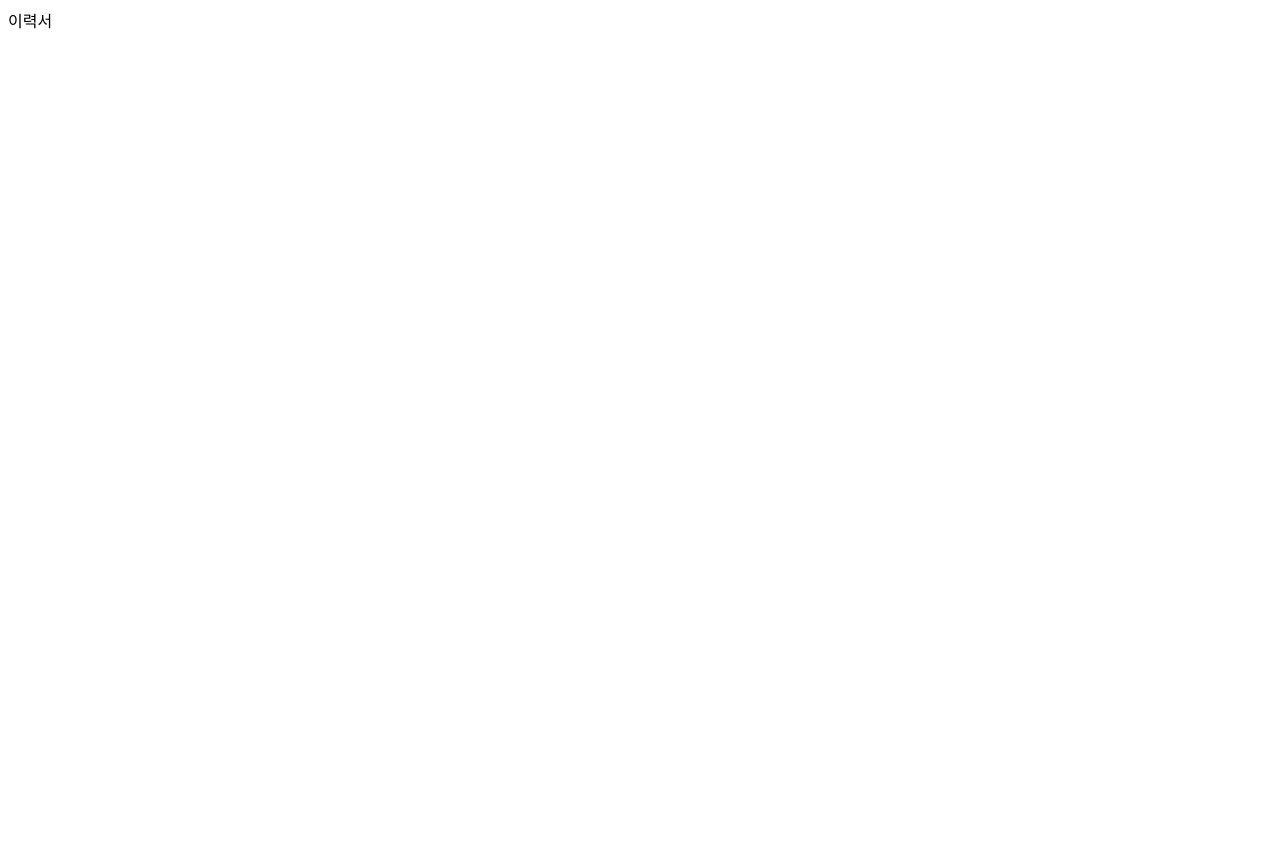
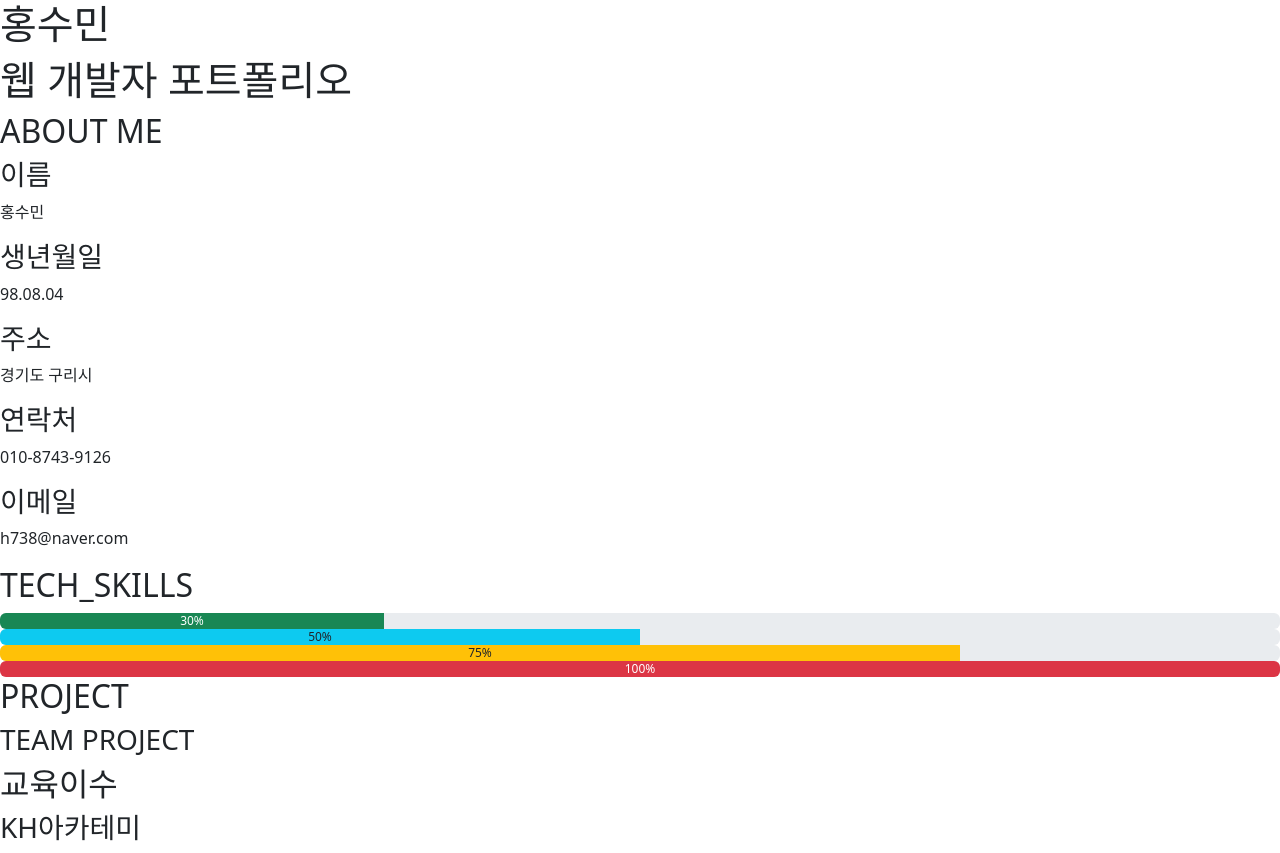
Before and after one commit to suminhong1/suminhong1.github.io, a plain HTML site: page index.html in a window 1280 px wide. Before the commit the page ends 800 px from the top, so only its background shows below. Drawn offline with nearby package versions, Linux system fonts and the light colour scheme.

Commit message:
feat: 포트폴리오 뼈대

```diff
--- a/index.html
+++ b/index.html
@@ -1,13 +1,103 @@
 <!DOCTYPE html>
 <html lang="en">
-<head>
-    <meta charset="UTF-8">
-    <meta name="viewport" content="width=device-width, initial-scale=1.0">
-    <title>Document</title>
-</head>
-<body>
-    <div class="zz">
-        이력서
+  <head>
+    <meta charset="UTF-8" />
+    <meta name="viewport" content="width=device-width, initial-scale=1.0" />
+    <title>sumin hong</title>
+    <link
+      href="https://cdn.jsdelivr.net/npm/bootstrap@5.3.1/dist/css/bootstrap.min.css"
+      rel="stylesheet"
+      integrity="sha384-4bw+/aepP/YC94hEpVNVgiZdgIC5+VKNBQNGCHeKRQN+PtmoHDEXuppvnDJzQIu9"
+      crossorigin="anonymous"
+    />
+    <link rel="stylesheet" href="css/style.css" />
+  </head>
+  <body>
+    <div class="main">
+      <div class="head">
+        <h1>홍수민</h1>
+        <h1>웹 개발자 포트폴리오</h1>
+      </div>
+      <div class="about">
+        <h2>ABOUT ME</h2>
+        <div class="about-detail">
+          <div class="name">
+            <h3>이름</h3>
+            <p>홍수민</p>
+          </div>
+          <div class="birth">
+            <h3>생년월일</h3>
+            <p>98.08.04</p>
+          </div>
+          <div class="name">
+            <h3>주소</h3>
+            <p>경기도 구리시</p>
+          </div>
+          <div class="name">
+            <h3>연락처</h3>
+            <p>010-8743-9126</p>
+          </div>
+          <div class="name">
+            <h3>이메일</h3>
+            <p>h738@naver.com</p>
+          </div>
+        </div>
+      </div>
+      <div class="TECH-SKILLS">
+        <h2>TECH_SKILLS</h2>
+        <div
+          class="progress"
+          role="progressbar"
+          aria-label="Success example"
+          aria-valuenow="30"
+          aria-valuemin="0"
+          aria-valuemax="100"
+        >
+          <div class="progress-bar bg-success" style="width: 30%">30%</div>
+        </div>
+        <div
+          class="progress"
+          role="progressbar"
+          aria-label="Info example"
+          aria-valuenow="50"
+          aria-valuemin="0"
+          aria-valuemax="100"
+        >
+          <div class="progress-bar bg-info text-dark" style="width: 50%">
+            50%
+          </div>
+        </div>
+        <div
+          class="progress"
+          role="progressbar"
+          aria-label="Warning example"
+          aria-valuenow="75"
+          aria-valuemin="0"
+          aria-valuemax="100"
+        >
+          <div class="progress-bar bg-warning text-dark" style="width: 75%">
+            75%
+          </div>
+        </div>
+        <div
+          class="progress"
+          role="progressbar"
+          aria-label="Danger example"
+          aria-valuenow="100"
+          aria-valuemin="0"
+          aria-valuemax="100"
+        >
+          <div class="progress-bar bg-danger" style="width: 100%">100%</div>
+        </div>
+      </div>
+      <div class="project">
+        <h2>PROJECT</h2>
+        <div class="team-project"><h3>TEAM PROJECT</h3></div>
+      </div>
+      <div class="education">
+        <h2>교육이수</h2>
+        <h3>KH아카테미</h3>
+      </div>
     </div>
-</body>
+  </body>
 </html>
```
Also changed, not shown: css/style.css (added).
